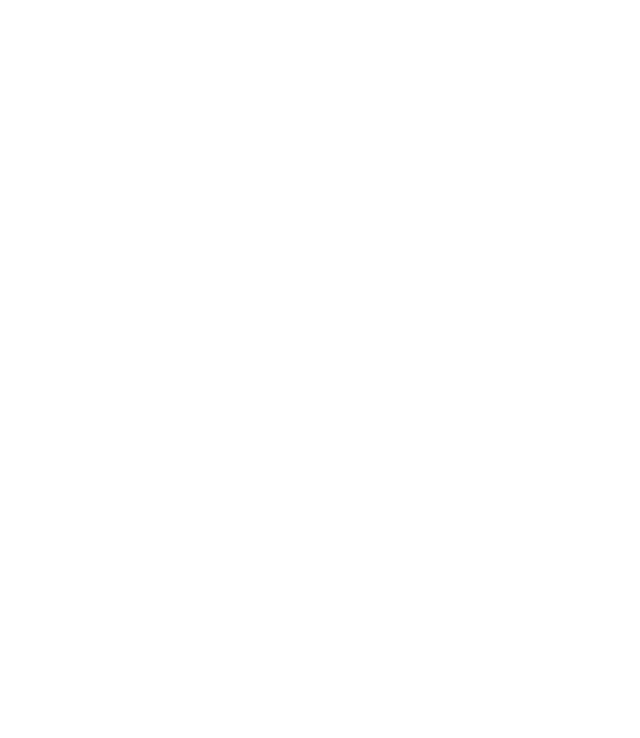
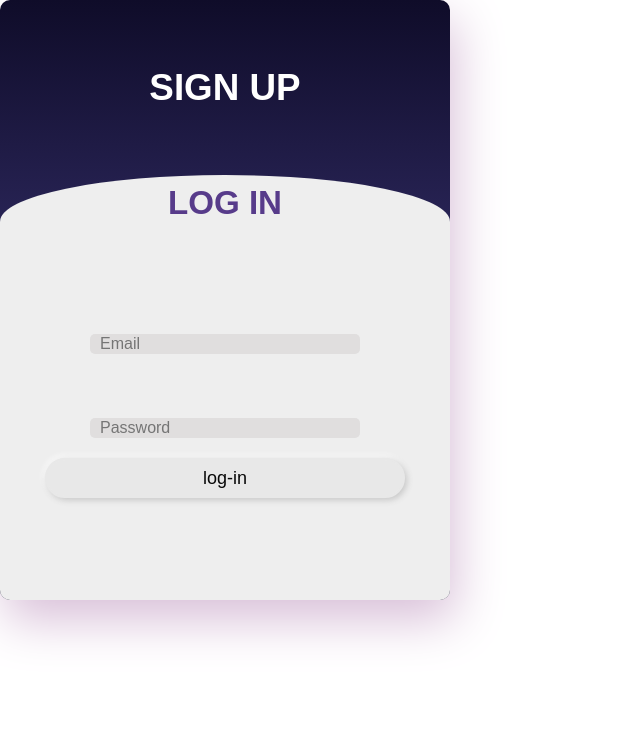
Before and after one commit to Task-organizer-group-2/Task-organizer, a plain HTML site: page index.html in a window 1280 px wide. Shown: the whole page, without its empty margins (0-640 px from the left). Drawn offline with nearby package versions, Linux system fonts and the light colour scheme.

Commit message:
reg screen

```diff
--- a/index.html
+++ b/index.html
@@ -1,18 +1,16 @@
 <!DOCTYPE html>
 <html lang="en">
+
 <head>
 	<meta charset="UTF-8" />
 	<meta http-equiv="X-UA-Compatible" content="IE=edge" />
 	<meta name="viewport" content="width=device-width, initial-scale=1.0" />
 	<title>Home</title>
-		<link
-			href="https://cdn.jsdelivr.net/npm/bootstrap@5.2.0/dist/css/bootstrap.min.css"
-			rel="stylesheet"
-			integrity="sha384-gH2yIJqKdNHPEq0n4Mqa/HGKIhSkIHeL5AyhkYV8i59U5AR6csBvApHHNl/vI1Bx"
-			crossorigin="anonymous"
-		/>
+	<link href="https://cdn.jsdelivr.net/npm/bootstrap@5.2.0/dist/css/bootstrap.min.css" rel="stylesheet"
+		integrity="sha384-gH2yIJqKdNHPEq0n4Mqa/HGKIhSkIHeL5AyhkYV8i59U5AR6csBvApHHNl/vI1Bx" crossorigin="anonymous" />
 	<link rel="stylesheet" href="./style.css" />
 </head>
+
 <body>
 	<header>
 		<!-- emad - start -->
@@ -25,6 +23,49 @@
 		<!-- jafar - end - hero section -->
 		<!-- manar- start - registration/login -->
 
+
+
+
+
+
+
+
+		<div class="registerContainer">
+			<input type="checkbox" id="check" aria-hidden="true">
+
+			<div class="signup">
+			  <form>
+				<label for="check" class='label' id="signLab" aria-hidden="true">SIGN UP</label>
+				<label class=" inputDesign">
+				  <input type="text" class="regInput" name="fName" id="fName" placeholder="First Name" required>
+				</label>
+				<label class=" inputDesign">
+				  <input type="text" class="regInput" name="lName" id="lName" placeholder="Last Name" required>
+				</label>
+				<label class=" inputDesign">
+				  <input type="email" name="email" class="regInput" id="signEmail" placeholder="Email" required>
+				</label>
+				<label class=" inputDesign">
+				  <input type="password" name="password" class="regInput" id="signPassword" placeholder="Password" required>
+				</label>
+				<button type="submit" id="signup" class="regBtn">sign-up</button>
+			  </form>
+
+			</div>
+
+
+			<div class="login">
+			  <label for="check" id="logLab" class='label' aria-hidden="true">LOG IN</label>
+			  <label class=" inputDesign"></label> <input type="email" class="regInput" name="email" id="logEmail"
+				placeholder="Email" required>
+			  <label class=" inputDesign"></label> <input type="password" name="password" class="regInput" id="logPassword"
+				placeholder="Password" required>
+			  <button type="submit" id="login" class="regBtn">log-in</button>
+			</div>
+
+		  </div>
+
+
 		<!-- manar - end - registration/login -->
 	</main>
 	<footer>
@@ -32,11 +73,10 @@
 
 		<!-- emad - end -->
 	</footer>
-		<script
-			src="https://cdn.jsdelivr.net/npm/bootstrap@5.2.0/dist/js/bootstrap.bundle.min.js"
+	<script src="https://cdn.jsdelivr.net/npm/bootstrap@5.2.0/dist/js/bootstrap.bundle.min.js"
 		integrity="sha384-A3rJD856KowSb7dwlZdYEkO39Gagi7vIsF0jrRAoQmDKKtQBHUuLZ9AsSv4jD4Xa"
-			crossorigin="anonymous"
-		></script>
+		crossorigin="anonymous"></script>
 	<script src="./app.js"></script>
 </body>
+
 </html>
--- a/style.css
+++ b/style.css
@@ -0,0 +1,147 @@
+/* emad */
+
+/* jafar */
+
+/* manar */
+
+.registerContainer{
+	/* margin: 0;
+	padding: 0; */
+	width: 450px;
+	height: 600px;
+	justify-content: center;
+	align-items: center;
+	/* min-height: 100vh; */
+	font-family: 'Jost',sans-serif;
+	background: linear-gradient(to bottom , #0f0c29 , #302b63, #24243e);
+overflow: hidden;
+border-radius: 10px;
+box-shadow: 5px 20px 50px thistle;
+}
+
+#check{
+	display: none;
+}
+
+.signup{
+	position: relative;
+	/* height: 150px;
+	width: 300px; */
+	justify-content: center;
+}
+
+#signLab,.label{
+color: #fff;
+font-size: 2.3em;
+justify-content: center;
+display: flex;
+margin: 60px;
+font-weight: bold;
+cursor: pointer;
+transition: .5s ease-in-out;
+}
+
+/* .inputDesign{
+	position: relative;
+	font-size: 14px;
+	padding: 20px;
+	margin: 5px;
+
+} */
+.regInput{
+	width: 60%;
+	height: 20px;
+	background: #e0dede;
+	justify-content: center;
+	display: flex;
+	margin: 20px auto;
+	padding: 10px;
+	border: none;
+	/* appearance: none; */
+	outline: none;
+	border-radius: 5px;
+	/* font-size: 14px; */
+
+}
+
+.regBtn{
+	color: #090909;
+	padding: 1em 2em;
+	font-size: 18px;
+	width: 80%;
+	height: 40px;
+	line-height: 1px;
+	margin: 10px auto;
+	justify-content: center;
+	display: block;
+	border-radius: 300px;
+	background: #e8e8e8;
+	border: 2px solid #e8e8e8;
+	transition: all .3s ease-in;
+	cursor: pointer;
+	box-shadow: 2px 2px 6px #c5c5c5,
+	-1px -2px 6px #fff;
+
+}
+
+.regBtn:hover{
+	box-shadow: -1px -1px 2px #c5c5c5,
+	3px 3px 3px #fff;
+}
+
+.login{
+	height: 560px;
+	background: #eee;
+	border-radius: 60% / 10%;
+	transform: translateY(-350px);
+	transition: .8s ease-in-out;
+}
+
+#logLab{
+	color: #573b8a;
+	transform: scale(.9);
+
+}
+
+#check:checked ~ .login{
+	transform: translateY(0px);
+}
+
+#check:checked ~ #logLab{
+	transform: scale(1.5);
+}
+
+#check:checked ~ #signLab{
+	transform: scale(6);
+
+}
+
+/* modal styling*/
+.modal, .modal-dialog, .modal-body {
+    width: 450px;
+	height: 600px;
+    align-self: center;
+	justify-content: center;
+	align-items: center;
+	/* min-height: 100vh; */
+	font-family: 'Jost',sans-serif;
+	background: linear-gradient(to bottom , #0f0c29 , #302b63, #24243e);
+overflow: hidden;
+border-radius: 10px;
+box-shadow: 5px 20px 50px thistle;
+}
+
+
+
+
+
+
+
+
+
+
+
+
+/* laith */
+
+/* duaa */
```
Lines whose indentation alone changed are shown as unchanged.
